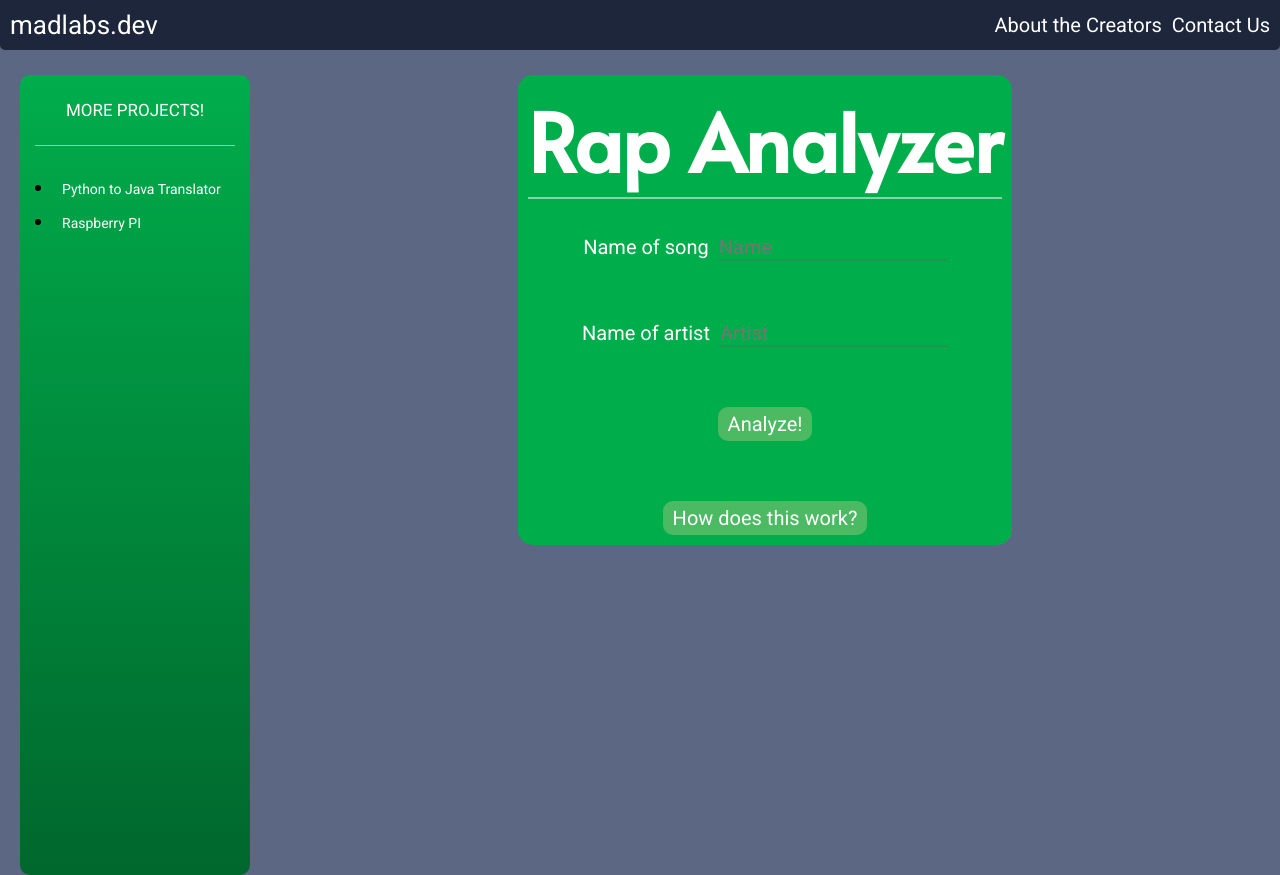
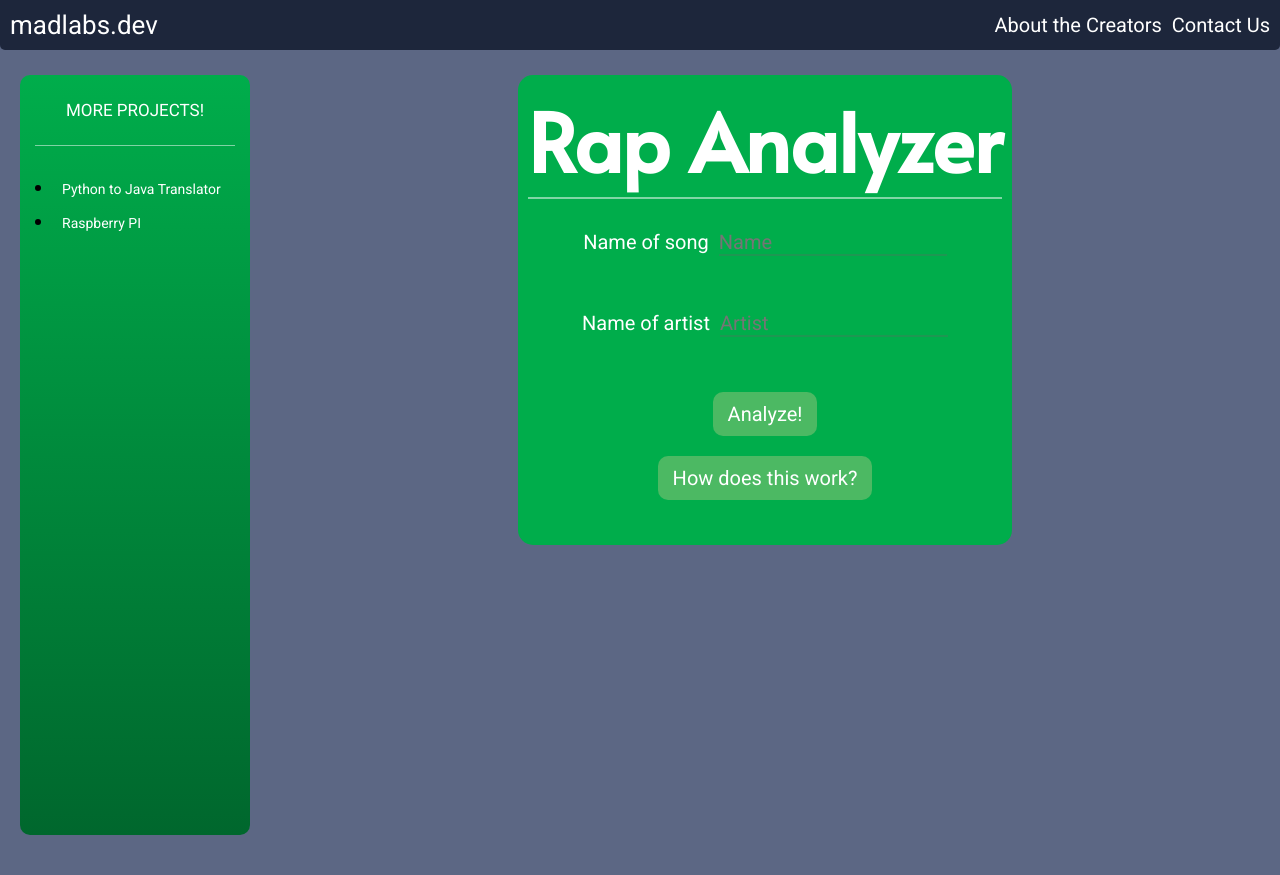
Before and after one commit to parkerswanson19/PythonJavaTranslator, a Django app: page /rap-analyzer/ in a window 1280 px wide. After the commit the page ends 835 px from the top, so only its background shows below. Run offline with Django 3.2, Linux system fonts and the light colour scheme.

Commit message:
Finished draft 2 of analyzer template

```diff
--- a/static/PythonJavaTranslator/css/rap-analyzer.css
+++ b/static/PythonJavaTranslator/css/rap-analyzer.css
@@ -18,6 +18,7 @@ body {
     display: flex;
     flex-direction: column;
     height: 100vh;
+    overflow: hidden;
 }
 
 .body-content {
@@ -90,7 +91,6 @@ h1 {
 h1:after {
     position: absolute;
     content: "";
-
     height: 2px;
     bottom: -4px;
     background: rgba(255, 255, 255, 0.5);
@@ -116,8 +116,13 @@ form {
 .form-row {
     display: flex;
     justify-content: center;
-    margin-top: 20px;
+    margin-top: 15px;
     padding: 20px;
+}
+
+#info-button {
+    margin-top: 0px;
+    padding: 0;
 }
 
 .form-row p {
@@ -139,7 +144,7 @@ form {
 .form-row button {
     background-color: #4cb963;
     color: white;
-    padding: 5px 10px;
+    padding: 10px 15px;
     border-radius: 10px;
     border: none;
     cursor: pointer;
@@ -147,7 +152,7 @@ form {
 
 /* Sidebar */
 .sidebar {
-    height: calc(100vh);
+    height: calc(95vh);
     margin-left: 20px;
     flex: 0 1 auto;
     width: 230px;
--- a/templates/rap-analyzer.html
+++ b/templates/rap-analyzer.html
@@ -43,7 +43,7 @@
                     </button>
                 </div>
             </form>
-            <div class="form-row">
+            <div id="info-button" class="form-row">
                 <button href="/#" class="btn">
                     How does this work?
                 </button>
```
